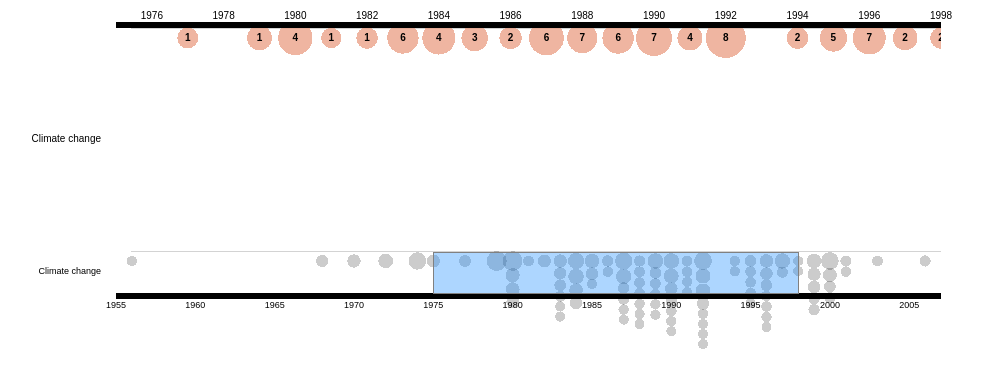
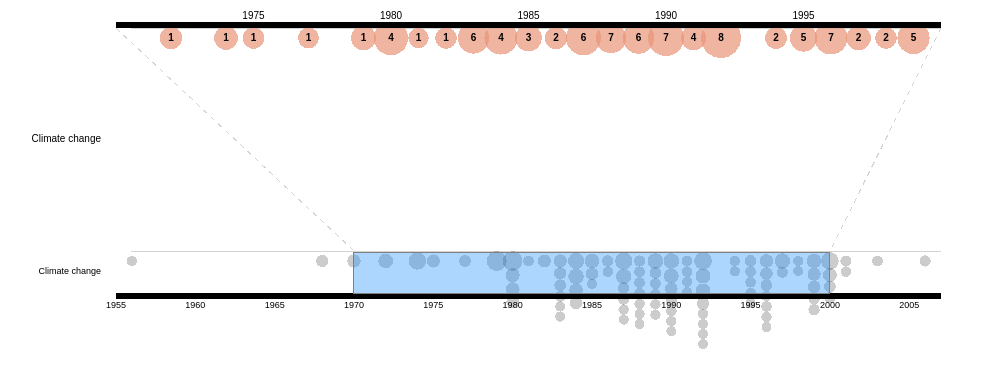
Before and after one commit to h1-the-swan/JSTOR-timeline, a plain HTML site: page index.html in a window 1280 px wide. Shown: the whole page, without its empty margins (12-995 px from the left). Drawn offline with nearby package versions, Linux system fonts and the light colour scheme.

Commit message:
fixed brush transitions, and added extent lines

```diff
--- a/index.html
+++ b/index.html
@@ -66,6 +66,11 @@
 			pointer-events: none;
 		}
 
+		.extentLine {
+			stroke: lightgray;
+			stroke-dasharray: 5,5;
+		}
+
 		</style>
 	</head>
 	<body>
--- a/timeline_tests.js
+++ b/timeline_tests.js
@@ -266,35 +266,56 @@ d3.json(json_fname, function(error, data_total) {
 			.attr("y", 1)
 			.attr("height", miniHeight - 1);
 
+		var extentLines = [];
+		for (var i = 0; i < 2 ; i++) {
+			extentLines.push(chart.append("line").attr("class", "extentLine"));
+		}
+		function updateExtentLines(left, right) {
+			if (brush.empty()) {
+				extentLines.forEach(function(sel) {sel.style("display", "none");})
+			} else {
+				extentLines.forEach(function(sel) {sel.style("display", "");})
+				extentLines[0].attr("x1", m[3])
+					.attr("y1", m[0])
+					.attr("x2", left + m[3])
+					.attr("y2", (mainHeight + m[0]));
+				extentLines[1].attr("x1", w+m[3])
+					.attr("y1", m[0])
+					.attr("x2", right + m[3])
+					.attr("y2", (mainHeight + m[0]));
+			}
+		}
+
 		// initialize brush
 		var brushInit = [
 			1975, 1990
 			];
-		brush.extent(brushInit);
+		// brush.extent(brushInit);
+		mini.select(".brush").call(brush.extent(brushInit));
 
 		display();
 
 
-		// I'm not sure there's a way to use d3 transitions to control the brush, but here's a hacky way of doing it manually.
-		var dly = 30;
-		function brushTransition(dly) {
-			currExtent = [brush.extent()[0], brush.extent()[1]];
-			brush(d3.select(".brush").transition().duration(dly).call(display));
-			// brush.event(d3.select(".brush").transition().delay(dly).duration(0));
-		}
-		// brush.extent([1970,2000]);
-		var minExtent = brush.extent()[0],
-			maxExtent = brush.extent()[1];
-		var destinationExtent = 1998;
-		var i = maxExtent;
-		var refreshIntervalId = setInterval(function() {
-			   	i = i + 0.2;
-				brush.extent([minExtent, i]);
-				brushTransition(dly);
-				if (i >= destinationExtent) {
-					clearInterval(refreshIntervalId);
-				}
-			}, dly);
+		// // I'm not sure there's a way to use d3 transitions to control the brush, but here's a hacky way of doing it manually.
+		// var dly = 30;
+		// function brushTransition(dly) {
+		// 	currExtent = [brush.extent()[0], brush.extent()[1]];
+		// 	brush(d3.select(".brush").transition().duration(dly).call(display));
+		// 	// brush.event(d3.select(".brush").transition().delay(dly).duration(0));
+		// }
+		// // brush.extent([1970,2000]);
+		// var minExtent = brush.extent()[0],
+		// 	maxExtent = brush.extent()[1];
+		// var destinationExtent = 1998;
+		// var i = maxExtent;
+		// var refreshIntervalId = setInterval(function() {
+		// 	   	i = i + 0.2;
+		// 		brush.extent([minExtent, i]);
+		// 		brushTransition(dly);
+		// 		if (i >= destinationExtent) {
+		// 			clearInterval(refreshIntervalId);
+		// 		}
+		// 	}, dly);
 
 		// // attempt to use tween function to do it. not really working
 		// brush.extent([1970, 2005]);
@@ -305,18 +326,32 @@ d3.json(json_fname, function(error, data_total) {
 		// brush(d3.select(".brush").transition().duration(1000));
 		// brush.event(d3.select(".brush").transition().delay(1000).duration(0));
 
+		// This works! (after modifying the display() function. see the note at the top of display())
+		brush.event(mini.select(".brush").transition().delay(1000).duration(1000).call(brush.extent([1970, 2000])));
+
 
 		function display() {
-			var minExtent = brush.extent()[0],
-				maxExtent = brush.extent()[1],
+			// note: calculating the brush extent using brush.extent() doesn't really work here (with transition ticks)
+			// because it goes the final extent values at the beginning of the transition.
+			// So instead, get the measurements of the brush element and calculate the extent using the scale (x.invert())
+			var extentSelect = mini.select(".brush").select(".extent");
+			var minExtentScreen = +extentSelect.attr("x");
+			var maxExtentScreen = minExtentScreen + (+extentSelect.attr("width"));
+			// console.log(x.invert(maxExtentScreen));
+			// var minExtent = brush.extent()[0],
+			// 	maxExtent = brush.extent()[1],
+			var minExtent = x.invert(minExtentScreen),
+				maxExtent = x.invert(maxExtentScreen),
 				visItems = yearItems.filter(function(d) {return d.year < maxExtent && d.year > minExtent;})
 				notVisItems = yearItems.filter(function(d) {return d.year>= maxExtent || d.year <= minExtent;});
 			visItems.style("display", "");
 			notVisItems.style("display", "none");
+			// console.log(brush.extent());
 
-			mini.select(".brush")
-				.call(brush.extent([minExtent, maxExtent]));
-			console.log(maxExtent-minExtent);
+			// mini.select(".brush")
+			// 	.call(brush.extent([minExtent, maxExtent]));
+			// console.log(maxExtent-minExtent);
+			updateExtentLines(minExtentScreen, maxExtentScreen);
 
 			x1.domain([minExtent, maxExtent]);
 
```
